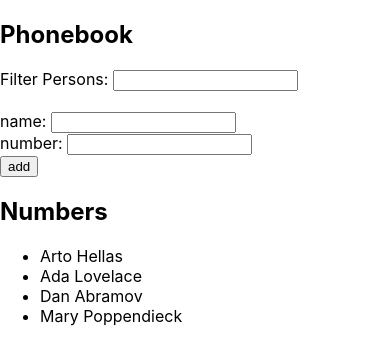
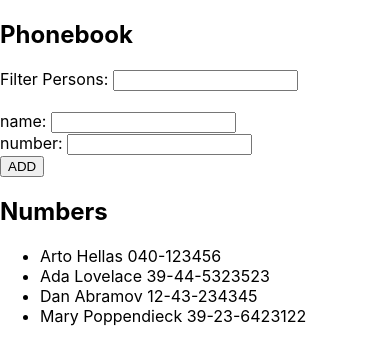
Before and after one commit to antoniovalverde/fullstackopen2021, a React (Create React App) app in the folder part02/phonebook/: page / in a window 390 px wide. Shown: the top 364 px of the page. Built offline with nearby package versions, Linux system fonts and the light colour scheme; the HTML template or start-up script is replaced by a standard one.

Commit message:
Ejercicio 2.10 (phonebook)

```diff
--- a/part02/phonebook/src/App.js
+++ b/part02/phonebook/src/App.js
@@ -1,19 +1,7 @@
 import React, { useState } from 'react'
-
-const Personas = (props) => {
-
-  const filtrados = props.listado.filter(
-    persona => persona.name.toLowerCase().includes(props.filtro.toLowerCase())
-  )
-
-  return (
-    <div>
-      <ul>
-        {filtrados.map(tema => <li key={tema.name}>{tema.name}</li>)}
-      </ul>
-    </div>
-  )
-}
+import Filtro from './components/Filtro'
+import Personas from './components/Personas'
+import Formulario from './components/Formulario'
 
 const App = () => {
     const [persons, setPersons] = useState([
@@ -62,20 +50,9 @@ const App = () => {
   return (
     <div>
       <h2>Phonebook</h2>
-      <div>
-          Filter Persons: <input onChange={handleFiltrarPersonas}/>
-      </div>
+      <Filtro onChange={handleFiltrarPersonas} />
       <br />
-      <form onSubmit={addPersona}>
-        <div>
-          name: <input value={newName} onChange={handleCambioNombre}/>
-          <br />
-          number: <input value={newNumero} onChange={handleCambioNumero}/>
-        </div>
-        <div>
-          <button type="submit">add</button>
-        </div>
-      </form>
+      <Formulario onS={addPersona} onCnombre={handleCambioNombre} onCnumero={handleCambioNumero} valueNombre={newName} valueNumero={newNumero}/>
       <h2>Numbers</h2>
       <Personas listado={persons} filtro={newFiltro}/>
     </div>
--- /dev/null
+++ b/part02/phonebook/src/components/Filtro.js
@@ -0,0 +1,14 @@
+//Módulo Filtro
+
+import React from 'react'
+
+const Filtro = (props) => {
+    return (
+        <div>
+            Filter Persons: <input onChange={props.onChange}/>
+        </div>
+  )
+}
+
+
+export default Filtro
--- /dev/null
+++ b/part02/phonebook/src/components/Formulario.js
@@ -0,0 +1,22 @@
+//Módulo Formulario
+
+import React from 'react'
+
+const Formulario = (props) => {
+
+    return (
+        <form onSubmit={props.onS}>
+        <div>
+          name: <input value={props.valueNombre} onChange={props.onCnombre}/>
+          <br />
+          number: <input value={props.valueNumero} onChange={props.onCnumero}/>
+        </div>
+        <div>
+          <button type="submit">ADD</button>
+        </div>
+      </form>
+    )
+  }
+
+
+export default Formulario
--- /dev/null
+++ b/part02/phonebook/src/components/Persona.js
@@ -0,0 +1,13 @@
+//Módulo Persona
+
+import React from 'react'
+
+const Persona = (props) => {
+
+    return (
+        <li>{props.nom} {props.num}</li>
+    )
+}
+
+
+export default Persona
--- /dev/null
+++ b/part02/phonebook/src/components/Personas.js
@@ -0,0 +1,22 @@
+//Módulo Personas
+
+import React from 'react'
+import Persona from './Persona'
+
+const Personas = (props) => {
+
+    const filtrados = props.listado.filter(
+      persona => persona.name.toLowerCase().includes(props.filtro.toLowerCase())
+    )
+
+    return (
+      <div>
+        <ul>
+          {filtrados.map(tema => <Persona key={tema.name} nom={tema.name} num={tema.number}/>)}
+        </ul>
+      </div>
+    )
+  }
+
+
+export default Personas
```
